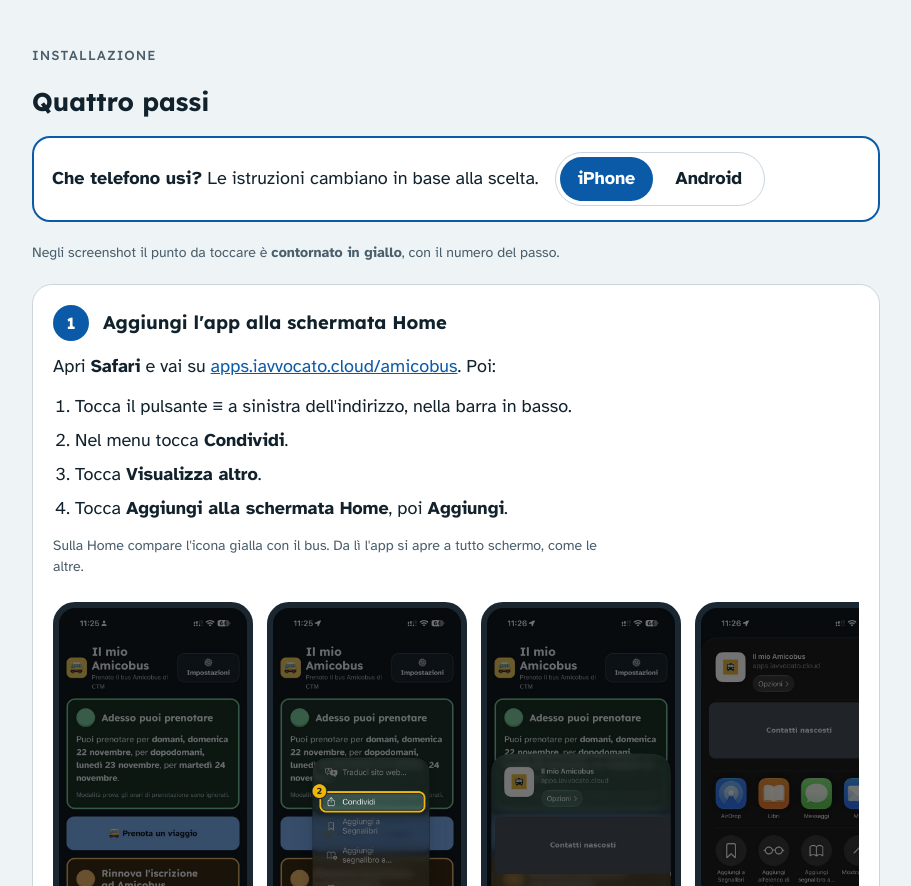
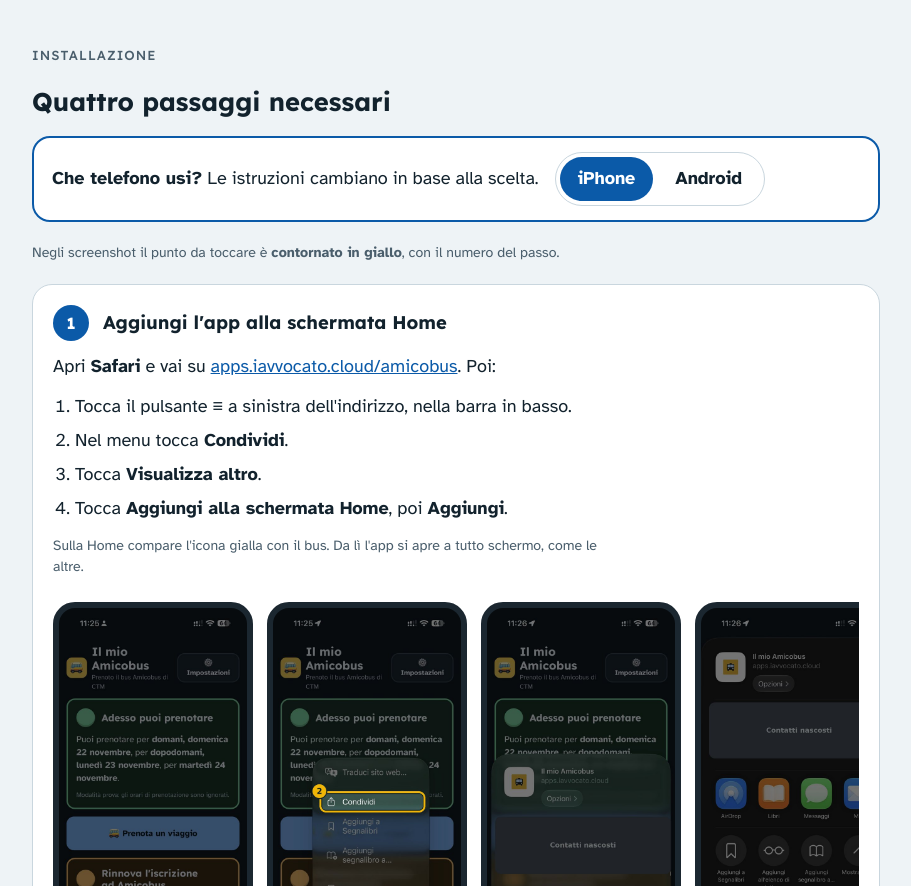
Before and after one commit to iavvocato/apps, a plain HTML site: page amicobus/guida/index.html in a window 1280 px wide. Shown: the part 2077-2963 px from the top of the page, without its empty margins (184-1095 px from the left). Drawn offline with Linux system fonts and the light colour scheme.

Commit message:
Il mio Amicobus: titolo «Quattro passaggi necessari» nella guida
Co-Authored-By: Claude Opus 5.5 <noreply@anthropic.com>
Claude-Session: https://claude.ai/code/session_01AbNQbRTa8UqRxAK4EoQKif

```diff
--- a/amicobus/guida/index.html
+++ b/amicobus/guida/index.html
@@ -206,7 +206,7 @@ footer .wrap { display: flex; flex-direction: column; gap: 8px; }
 
   <section class="block" id="installazione">
     <span class="kicker">Installazione</span>
-    <h2>Quattro passi</h2>
+    <h2>Quattro passaggi necessari</h2>
     <div class="os-pick">
       <p><strong>Che telefono usi?</strong> Le istruzioni cambiano in base alla scelta.</p>
       <div class="tabs" role="tablist" aria-label="Tipo di telefono">
```
